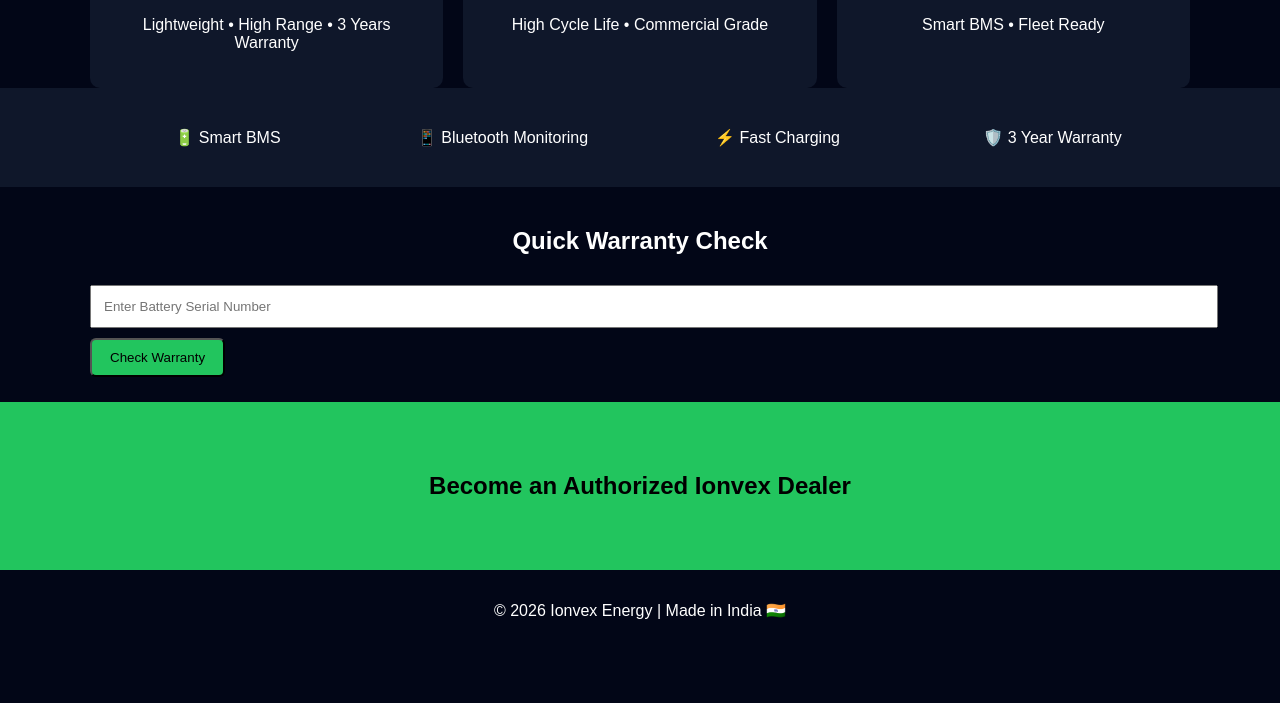
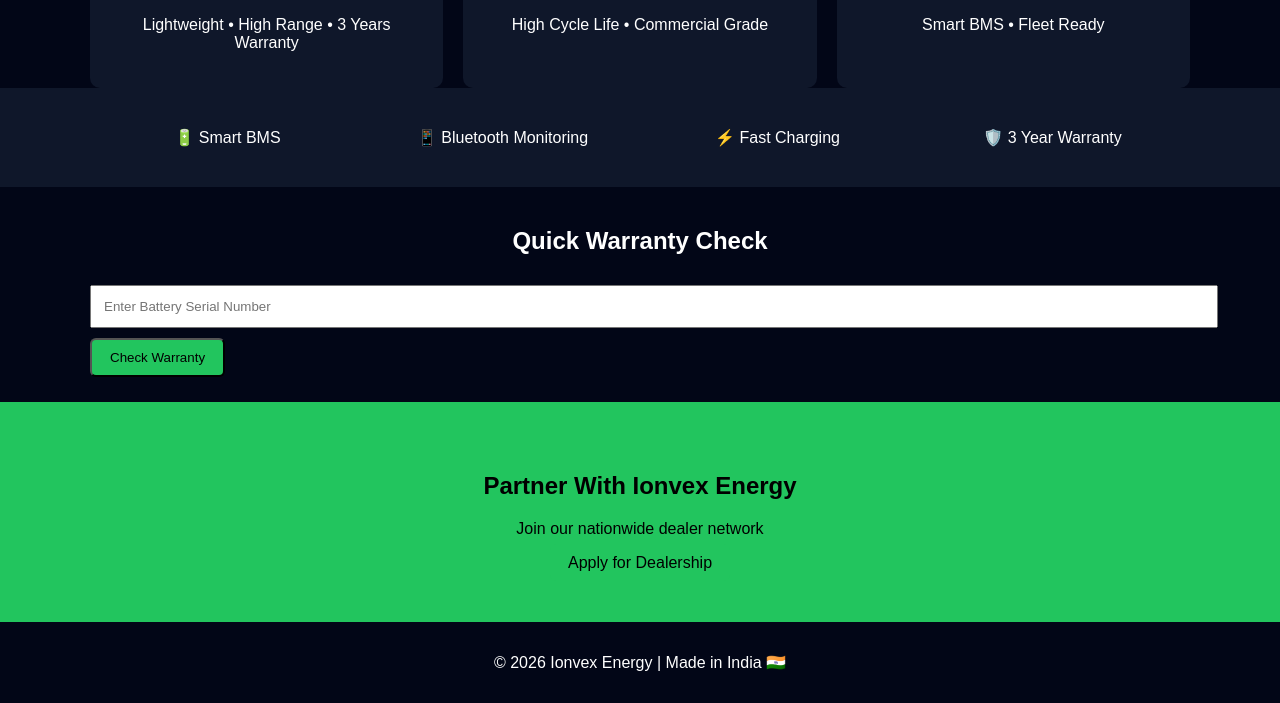
Before and after one commit to lrpanth90-eng/ionvex-energy-solutions, a website with bundled scripts: page public/index.html in a window 1280 px wide. Shown: the part 571-1274 px from the top of the page. Before the commit the page ends 1222 px from the top, so only its background shows below. Built offline with nearby package versions, Linux system fonts and the light colour scheme; files whose address does not match are found by name.

Commit message:
Update index.html

```diff
--- a/public/index.html
+++ b/public/index.html
@@ -91,9 +91,13 @@
 
 <!-- ================= DEALER CTA ================= -->
 <section class="dealer-cta">
-  <h2>Become an Authorized Ionvex Dealer</h2>
+  <h2>Partner With Ionvex Energy</h2>
+  <p>Join our nationwide dealer network</p>
 
-</section>
+  <a href="/register.html" class="btn primary">
+    Apply for Dealership
+  </a>
+  </section>
 
 <!-- ================= FOOTER ================= -->
 <footer>
```
